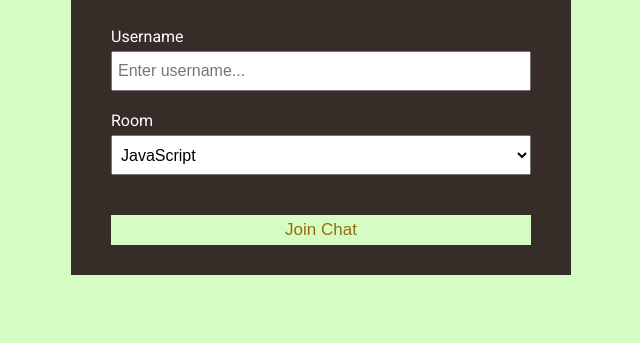
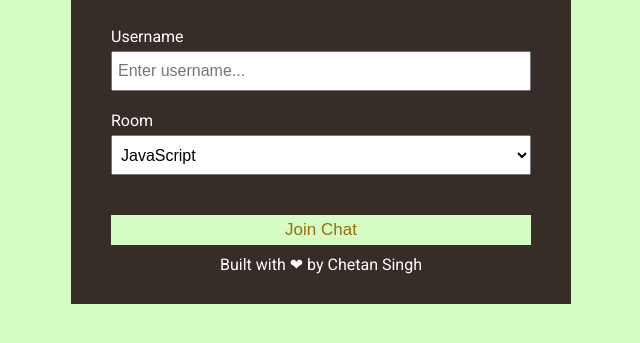
Before and after one commit to chetansingh-2/ChatApp, a website: page public/index.html in a window 1280 px wide. Shown: the part 161-504 px from the top of the page, without its empty margins (319-959 px from the left). Drawn offline with Linux system fonts and the light colour scheme.

Commit message:
Update index.html

```diff
--- a/public/index.html
+++ b/public/index.html
@@ -34,6 +34,9 @@
 					</select>
 				</div>
 				<button type="submit" class="btn">Join Chat</button>
+
+				<footer id="bottom">Built with &#10084; by <a
+						href="https://www.linkedin.com/in/kunwar-chetan-singh-0a45391b8/" id="btm-link">Chetan Singh</a></footer>
 			</form>
 		</main>
 	</div>
```
